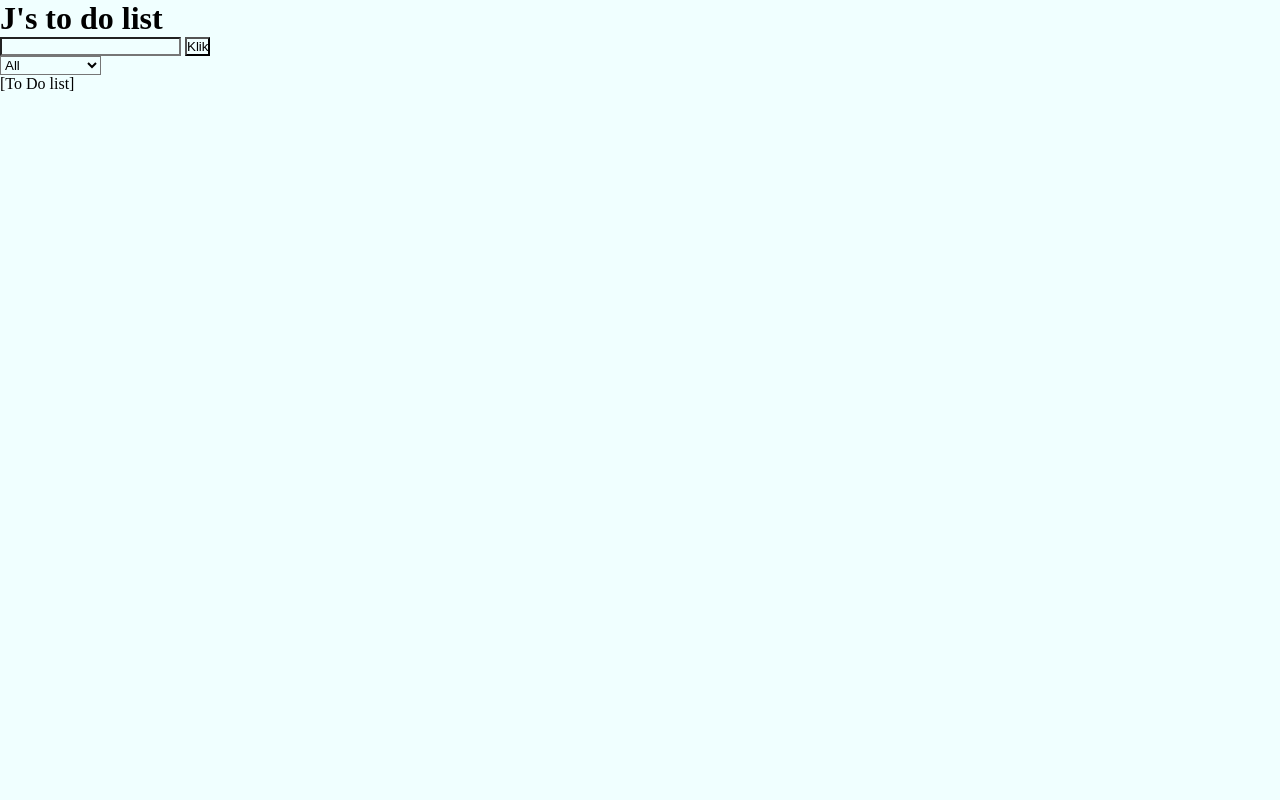
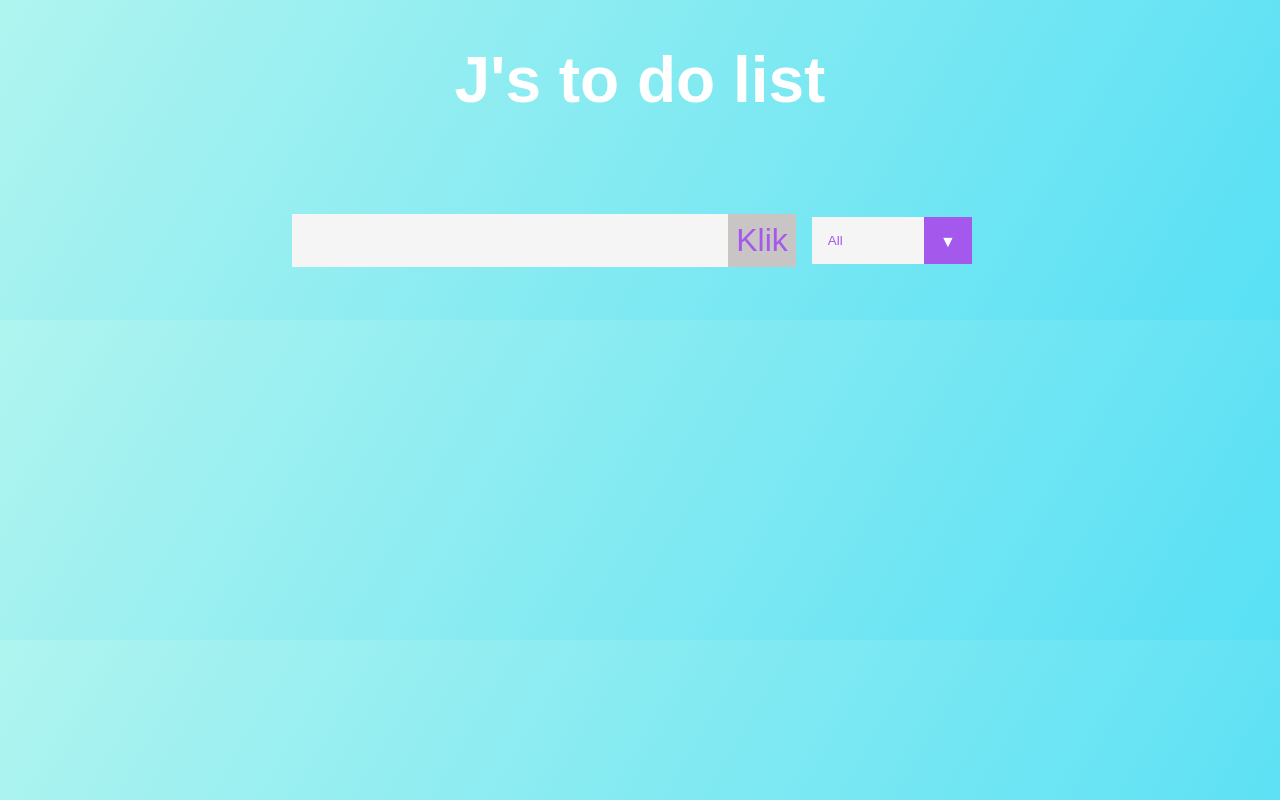
Before and after one commit to s18982/ToDoListApp, a plain HTML site: page index.html in a window 1280 px wide. Drawn offline with Linux system fonts and the light colour scheme.

Commit message:
wstepnie gotowy style.css

```diff
--- a/index.html
+++ b/index.html
@@ -23,7 +23,7 @@
         </div>
     </form>
     <div class="todo-container">
-        <ul class="todo-list">[To Do list]</ul>
+        <ul class="todo-list"></ul>
     </div>
 
 
--- a/style.css
+++ b/style.css
@@ -1,6 +1,85 @@
 *{
     padding: 0;
     margin: 0;
-    background-color: azure;
     box-sizing: border-box;
 }
+body{
+    background-image: linear-gradient(120deg,#aff4ef,#58e0f5);
+    color: white;
+    font-family:'Poppins',sans-serif;
+}
+
+header{
+    font-size: 2rem;
+}
+
+header,form{
+    min-height: 20vh;
+    display: flex;
+    justify-content: center;
+    align-items: center;
+}
+
+form input, form button{
+    padding: 0.5rem;
+    font-size: 2rem;
+    border:none;
+    background: whitesmoke;
+}
+form button{
+    color: rgb(165, 88, 236);
+    background: rgb(201, 197, 197);
+    cursor: pointer;
+    transition: all 0.3s ease;
+}
+form button:hover{
+    background-color: rgb(165, 88, 236);
+    color: rgb(201, 197, 197);
+}
+.todo-container{
+    display: flex;
+    justify-content: center;
+    align-items: center;
+}
+.todo-list{
+    min-width: 30%;
+    list-style:none;
+}
+
+select{
+    -webkit-appearance: none;
+    -moz-appearance: none;
+    appearance: none;
+    outline: none;
+    border: none;
+}
+
+.select{
+    margin: 1rem;
+    position: relative;
+    overflow: hidden;
+}
+
+select{
+    color: rgb(165, 88, 236);
+    background-color: whitesmoke;
+    width: 10rem;
+    cursor: pointer;
+    padding: 1rem;
+}
+
+.select::after{
+    content: "\25BC";
+    position: absolute;
+    background: rgb(165, 88, 236);
+    top: 0;
+    right: 0;
+    padding: 1rem;
+    pointer-events: none;
+    transition: all 0.3s ease;
+}
+
+.select:hover::after{
+    background: white;
+    color: rgb(165, 88, 236);
+}
```
